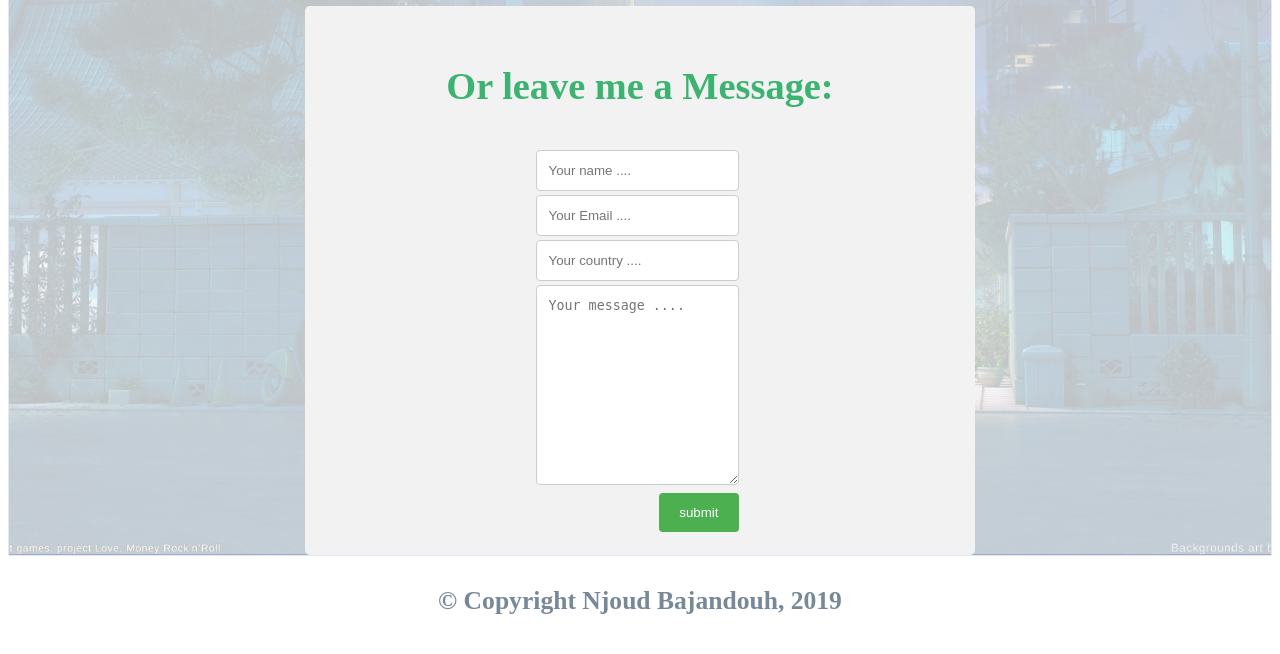
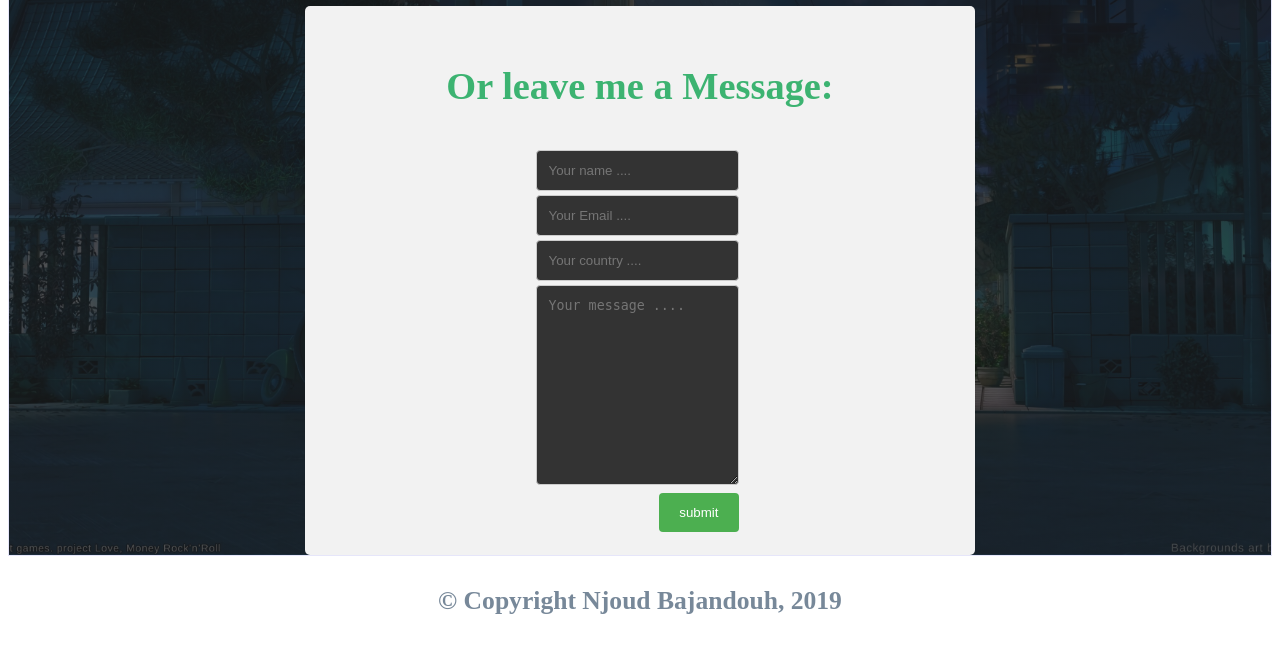
Before and after one commit to njoudbajandouh/PersonalWebSite, a PHP site: page / in a window 1280 px wide. Shown: the part 1783-2437 px from the top of the page. Run offline with PHP 8.4, Linux system fonts and the light colour scheme; data that the repository does not hold is empty.

Commit message:
Update style.css

```diff
--- a/style.css
+++ b/style.css
@@ -75,6 +75,8 @@ input[type=text], select, textarea {
   border: 1px solid #ccc;
   border-radius: 4px;
   resize: vertical;
+  background-color:#333333;
+
 }
 
 label {
@@ -171,14 +173,14 @@ responsive {
 }
 
 #about {
-    background-image: linear-gradient(rgba(255,255,255,0.75),rgba(255,255,255,0.75)), url('imgs/2019-TNY-Non-Fiction.gif');
+    background-image: linear-gradient(rgb(26, 26, 26,0.75),rgb(26, 26, 26,0.75)), url('imgs/2019-TNY-Non-Fiction.gif');
 }
 
 #contact {
-    background-image: linear-gradient(rgba(255,255,255,0.75),rgba(255,255,255,0.75)), url('imgs/anime-streets-wallpaper.jpg');
+    background-image: linear-gradient(rgb(26, 26, 26,0.75),rgb(26, 26, 26,0.75)), url('imgs/anime-streets-wallpaper.jpg');
 }
 #intrest {
-    background-image: linear-gradient(rgba(255,255,255,0.75),rgba(255,255,255,0.75)), url('imgs/230222.jpg');
+    background-image: linear-gradient(rgb(26, 26, 26,0.75),rgb(26, 26, 26,0.75)), url('imgs/150522184231-adrian-hogan-tokyo8-entrances-super-169.jpg');
 }
 
 
```
